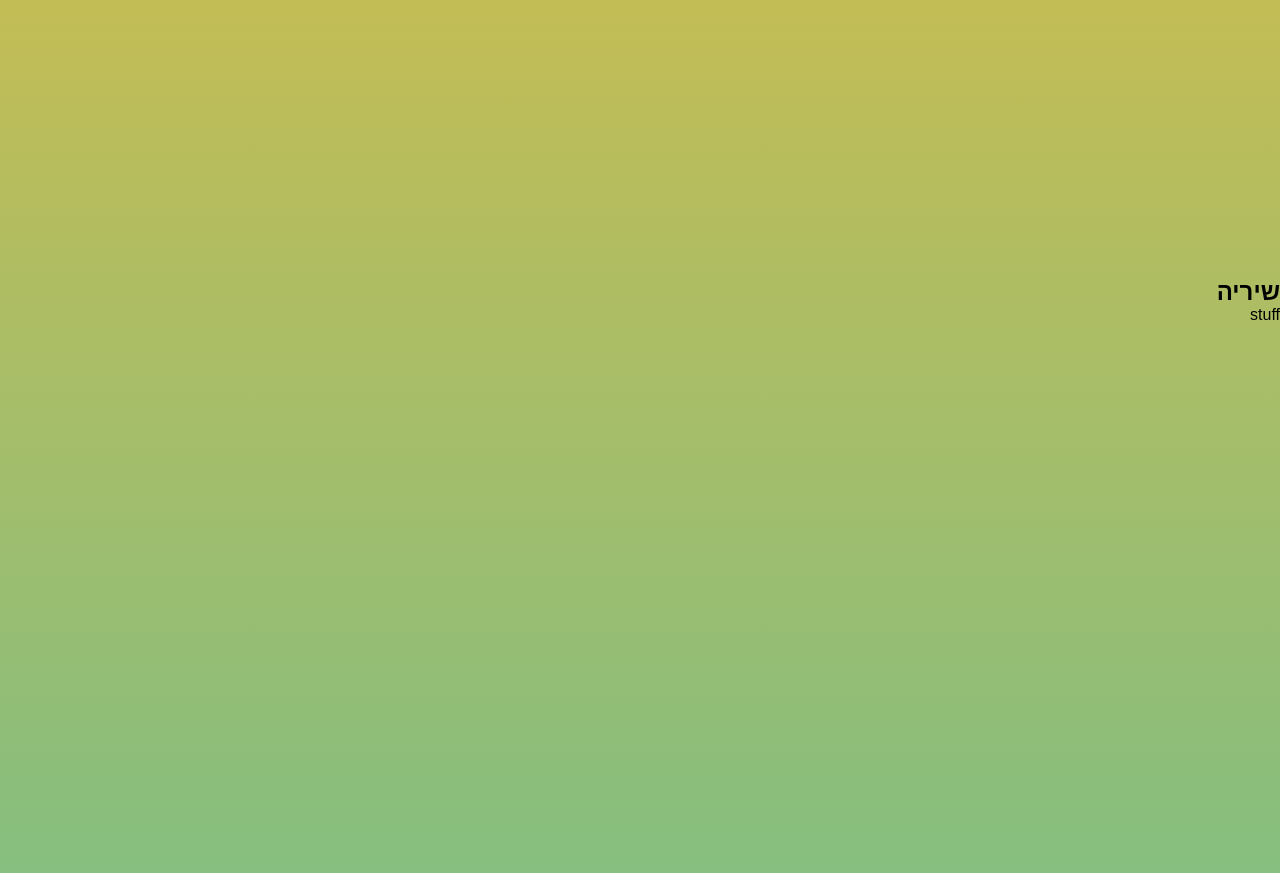
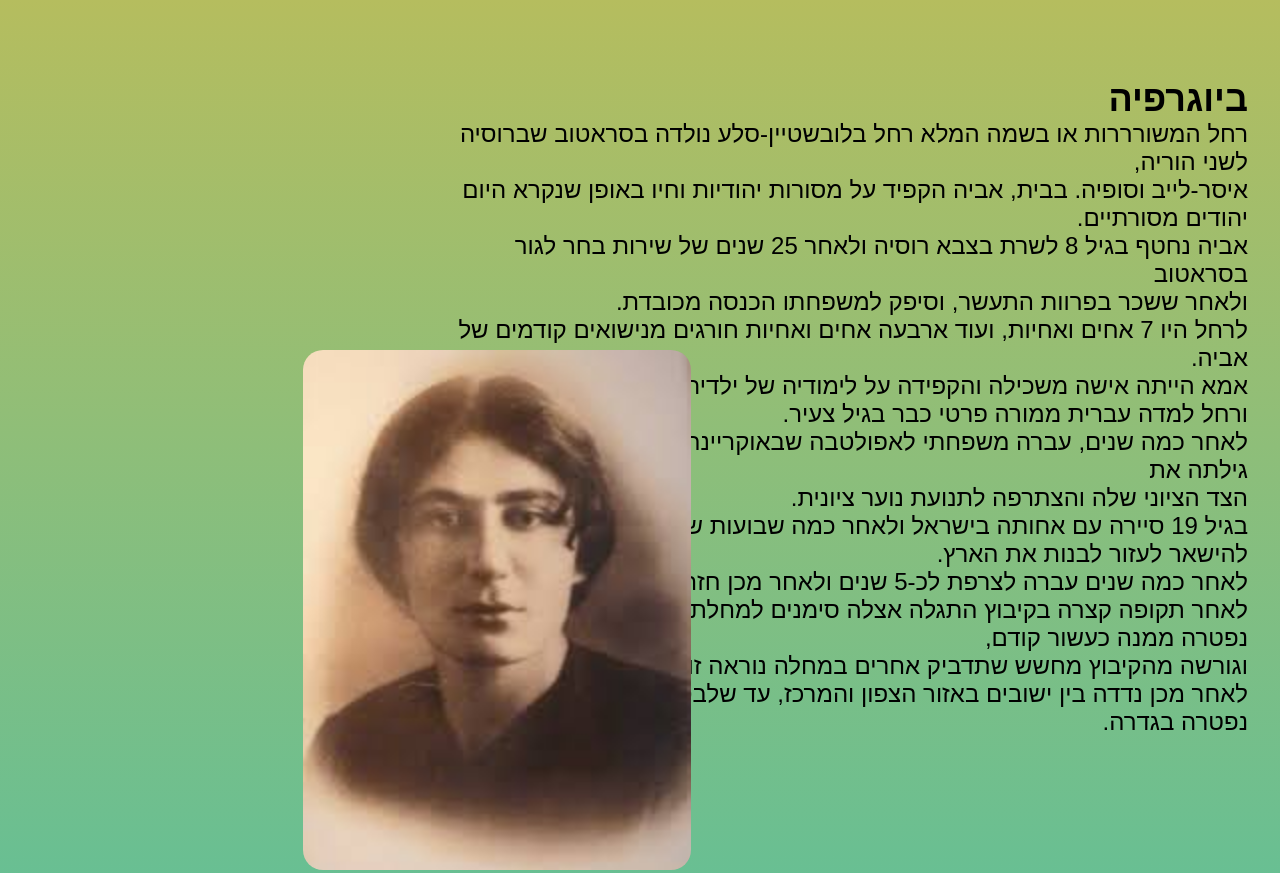
Before and after one commit to DoronMalka/Birdoflames.github.io, a plain HTML site: page index.html in a window 1280 px wide. Shown: the part 820-1693 px from the top of the page. Drawn offline with Linux system fonts and the light colour scheme.

Commit message:
added biography, changed up the sections

```diff
--- a/index.html
+++ b/index.html
@@ -18,14 +18,14 @@
                     <h1>רחל המשוררת</h1>
                     <p>כותרת משנה</p>
                 </section>
+                <section id = "biography">
+                    <h1>ביוגרפיה</h1>
+                    <p>רחל המשורררות או בשמה המלא רחל בלובשטיין-סלע נולדה בסראטוב שברוסיה לשני הוריה,<br> איסר-לייב וסופיה. בבית, אביה הקפיד על מסורות יהודיות וחיו באופן שנקרא היום יהודים מסורתיים.<br> אביה נחטף בגיל 8 לשרת בצבא רוסיה ולאחר 25 שנים של שירות בחר לגור בסראטוב<br> ולאחר ששכר בפרוות התעשר, וסיפק למשפחתו הכנסה מכובדת. <br>לרחל היו 7 אחים ואחיות, ועוד ארבעה אחים ואחיות חורגים מנישואים קודמים של אביה.<br> אמא הייתה אישה משכילה והקפידה על לימודיה של ילדיה, <br>ורחל למדה עברית ממורה פרטי כבר בגיל צעיר.<br> לאחר כמה שנים, עברה משפחתי לאפולטבה שבאוקריינה ושם בעקבות אחיה גילתה את<br> הצד הציוני שלה והצתרפה לתנועת נוער ציונית.<br> בגיל 19 סיירה עם אחותה בישראל ולאחר כמה שבועות שם החליטו השתיים להישאר לעזור לבנות את הארץ.<br> לאחר כמה שנים עברה לצרפת לכ-5 שנים ולאחר מכן חזרה לארץ לקיבוץ דגניה.<br> לאחר תקופה קצרה בקיבוץ התגלה אצלה סימנים למחלת השחפת, אשר אימה נפטרה ממנה כעשור קודם, <br>וגורשה מהקיבוץ מחשש שתדביק אחרים במחלה נוראה זו.<br> לאחר מכן נדדה בין ישובים באזור הצפון והמרכז, עד שלבסוף לאחר כשש שנים נפטרה בגדרה.</p>
+                    <img id="profile" src="profile.jpg" alt="profile">
+                </section>
                 <section id = "songs">
                     <h1>שיריה</h1>
                     <p>stuff</p>
-                </section>
-                <section id = "biography">
-                    <h1>ביוגרפיה</h1>
-                    <p>actual bio</p>
-                    <img id="profile" src="profile.jpg" alt="profile">
                 </section>
             </div>
         </div>
--- a/style.css
+++ b/style.css
@@ -7,7 +7,6 @@ html{
     scroll-behavior: smooth;
 }
 .banner{
-    /*position: fixed;*/
     width: 100%;
     background: rgb(34,193,195);
     background: linear-gradient(0deg, rgba(34,193,195,1) 0%, rgba(253,187,45,1) 100%);
@@ -86,8 +85,19 @@ button:hover span{
 #home,
 #songs,
 #biography{
-    height: 1000px;
+    width: 100dvh;
+    width: 100vh;
+    height: 100dvh;
+    height: 100vh;
+    font-size: 24px;
+    margin-right: 2rem;
 }
-.section:id="home"{
-
+#profile{
+    border-radius: 10px;
+    position: absolute;
+    top: 1300px;
+    left: 400px;
+    font-size: 18px;
+    scale: 200%;
+    border-color: aquamarine;
 }
```
